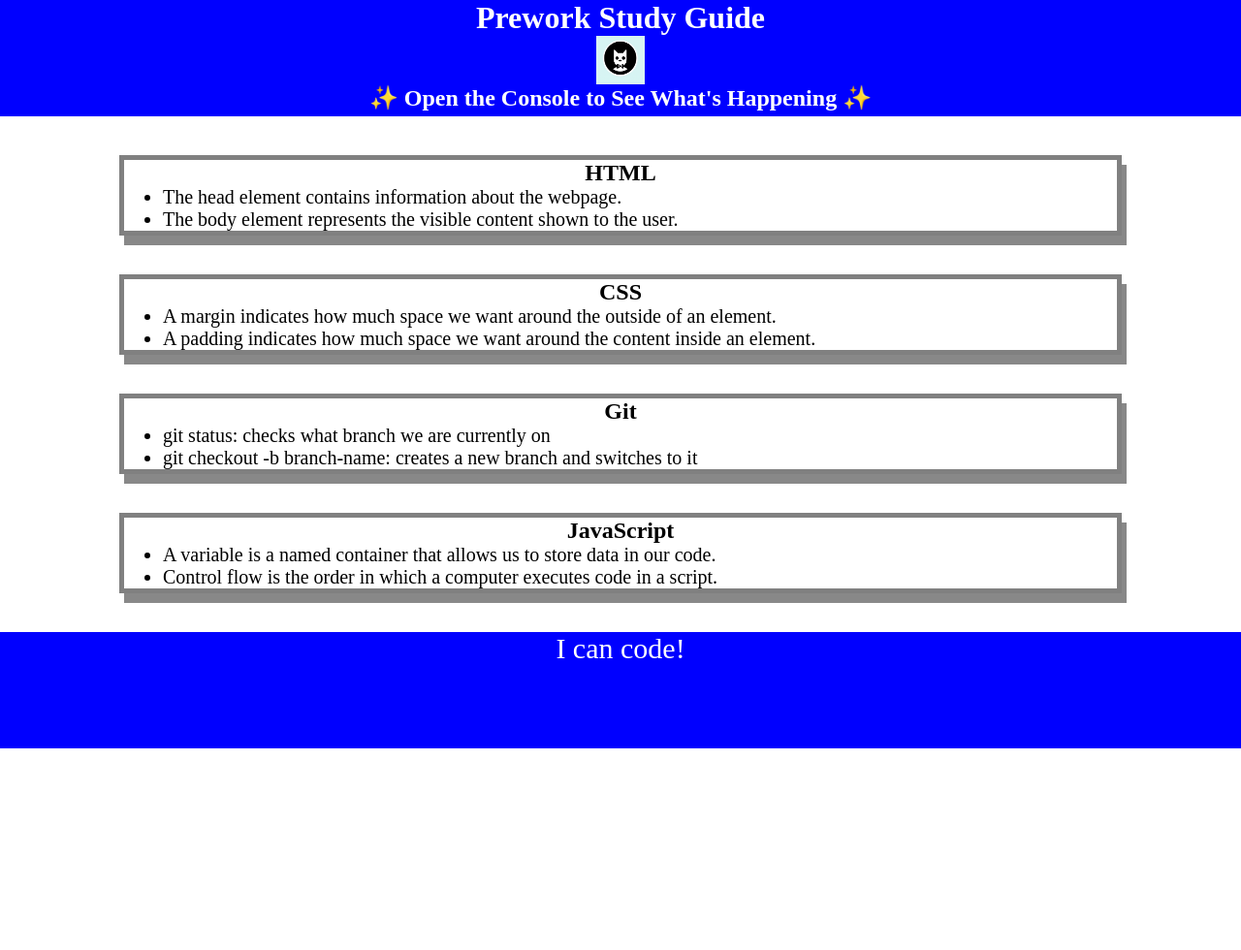
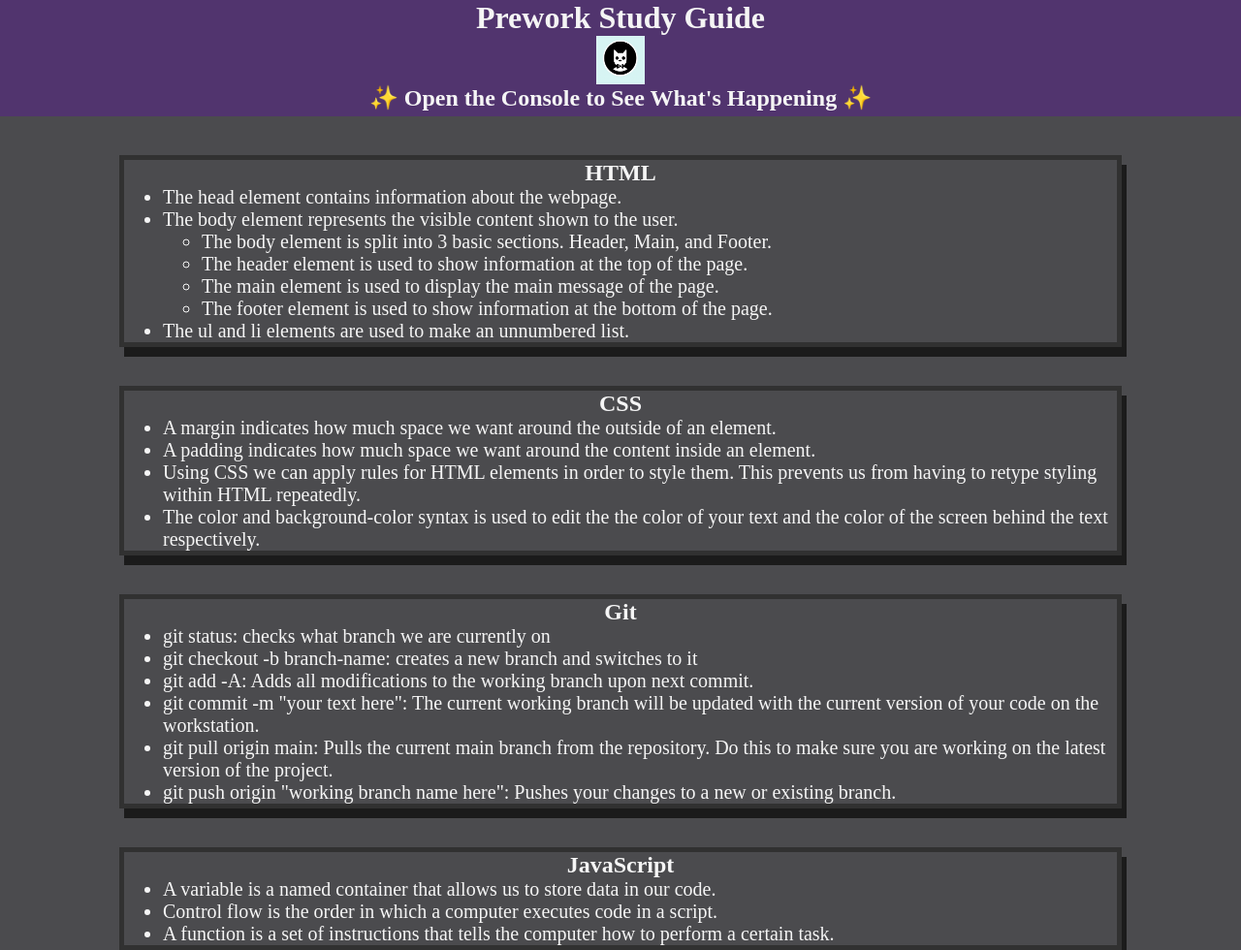
Before and after one commit to Mateo-Wallace/Prework-Study-Guide, a plain HTML site: page index.html in a window 1280 px wide. Shown: the top 980 px of the page at 97% size. Before the commit the page ends 800 px from the top, so only its background shows below. Drawn offline with Linux system fonts and the light colour scheme.

Commit message:
Added notes and personal style

```diff
--- a/assets/style.css
+++ b/assets/style.css
@@ -7,10 +7,14 @@ header,
 footer {
     width: 100%;
     height: 120px;
-    background-color: blue;
-    color: white;
+    background-color: rgb(81, 52, 110);
+    color: whitesmoke;
 }
 
+body {
+    background-color: rgb(75, 75, 78);
+    color:whitesmoke
+}
 h1,
 h2 {
     text-align: center;
@@ -37,6 +41,6 @@ p {
   .card {
     width: 80%;
     margin: 40px auto;
-    border: 5px solid gray;
-    box-shadow: 5px 10px #888888;
+    border: 5px solid rgb(49, 49, 49);
+    box-shadow: 5px 10px #1b1b1b;
   }
--- a/index.html
+++ b/index.html
@@ -11,7 +11,7 @@
   <body>
     <header id="top">
       <h1>Prework Study Guide</h1>
-      <img src="./assets/bowtie-cat.png" alt="Profile image of cat wearing a bow tie." />
+      <img src="./assets/bowtie-cat.png" alt="Profile image of minimalist code." />
       <h2>✨ Open the Console to See What's Happening ✨</h2>
     </header>
 
@@ -21,6 +21,13 @@
         <ul>
           <li>The head element contains information about the webpage.</li>
           <li>The body element represents the visible content shown to the user.</li>
+          <ul>
+            <li>The body element is split into 3 basic sections. Header, Main, and Footer.</li>
+            <li>The header element is used to show information at the top of the page.</li>
+            <li>The main element is used to display the main message of the page.</li>
+            <li>The footer element is used to show information at the bottom of the page.</li>
+          </ul>
+          <li>The ul and li elements are used to make an unnumbered list.</li>
         </ul>
       </section>
 
@@ -29,6 +36,8 @@
         <ul>
           <li>A margin indicates how much space we want around the outside of an element.</li>
           <li>A padding indicates how much space we want around the content inside an element.</li>
+          <li>Using CSS we can apply rules for HTML elements in order to style them. This prevents us from having to retype styling within HTML repeatedly.</li>
+          <li>The color and background-color syntax is used to edit the the color of your text and the color of the screen behind the text respectively.</li>
         </ul>
       </section>
 
@@ -37,6 +46,10 @@
         <ul>
           <li>git status: checks what branch we are currently on</li>
           <li>git checkout -b branch-name: creates a new branch and switches to it</li>
+          <li>git add -A: Adds all modifications to the working branch upon next commit.</li>
+          <li>git commit -m "your text here": The current working branch will be updated with the current version of your code on the workstation.</li>
+          <li>git pull origin main: Pulls the current main branch from the repository. Do this to make sure you are working on the latest version of the project.</li>
+          <li>git push origin "working branch name here": Pushes your changes to a new or existing branch.</li>
         </ul>
       </section>
 
@@ -45,6 +58,7 @@
         <ul>
           <li>A variable is a named container that allows us to store data in our code.</li>
           <li>Control flow is the order in which a computer executes code in a script.</li>
+          <li>A function is a set of instructions that tells the computer how to perform a certain task.</li>
         </ul>
       </section>
     </main>
```
